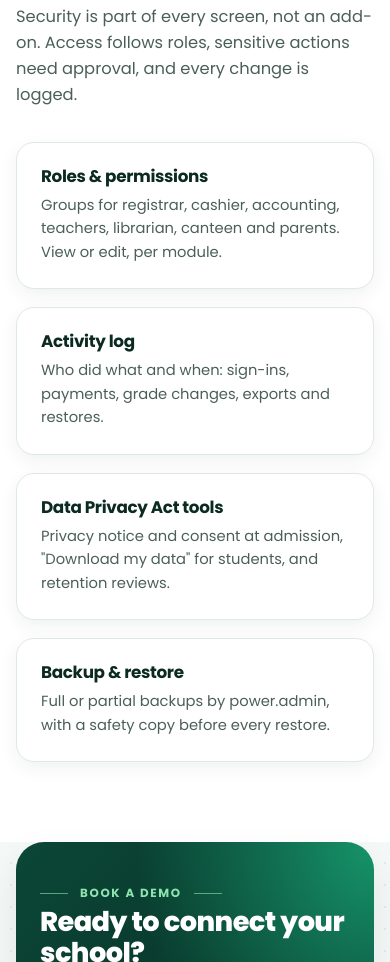
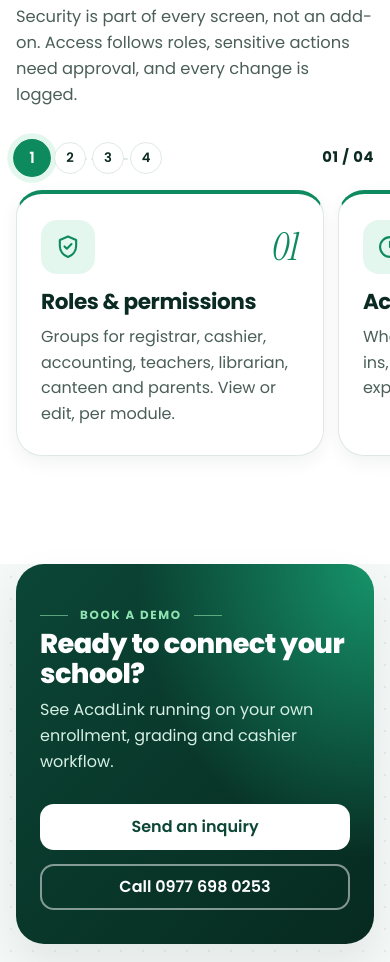
Before and after one commit to JMacailao/ACADLINK_WEBSITE, a plain HTML site: page index.html in a window 390 px wide. Shown: the part 5220-6182 px from the top of the page. Drawn offline with Linux system fonts and the light colour scheme.

Commit message:
Security as swipeable cards on phones
The four security features are now cards you swipe through on phones,
with the same numbered stepper and 01 / 04 counter as the journey and
modules. Each card (desktop too) gets an icon and a serif number.

Co-Authored-By: Claude Opus 5.5 <noreply@anthropic.com>
Claude-Session: https://claude.ai/code/session_01VsgE8FzVwEFJeADRBgS77H

```diff
--- a/assets/css/site.css
+++ b/assets/css/site.css
@@ -410,3 +410,25 @@ h2 { font-size: clamp(2rem, 4vw, 3.1rem); font-weight: 800; }
   .pd .marquee { margin-top: 20px; }
 }
 @media (max-width: 380px) { .pd-grid .pd-col { flex-basis: 88%; } }
+
+/* Security cards: icon and number */
+.sl-top { display: flex; align-items: center; justify-content: space-between; margin-bottom: 16px; }
+.sl-ic { width: 46px; height: 46px; border-radius: 14px; display: grid; place-items: center; background: var(--mint-soft); color: var(--green-2); transition: transform .35s var(--ease); }
+.sl-ic svg { width: 24px; height: 24px; fill: none; stroke: currentColor; stroke-width: 1.8; stroke-linecap: round; stroke-linejoin: round; }
+.sl-card:hover .sl-ic { transform: rotate(-6deg) scale(1.06); }
+.sl-num { font: italic 400 1.7rem/1 "Instrument Serif", serif; color: var(--muted); opacity: .7; }
+
+/* Security on phones: swipeable cards with the same stepper */
+@media (max-width: 760px) {
+  #slDots { margin-top: 0; margin-bottom: 4px; }
+  .sl-grid { display: flex; align-items: stretch; gap: 14px; width: 100%; margin: 0; padding: 12px 16px 28px;
+    overflow-x: auto; overflow-y: hidden; scroll-snap-type: x mandatory; scroll-padding-inline: 16px; scrollbar-width: none; overscroll-behavior-x: contain; }
+  .sl-grid::-webkit-scrollbar { display: none; }
+  .sl-grid .sl-card { flex: 0 0 86%; scroll-snap-align: start; opacity: 1; transform: none; padding: 26px 24px 28px; border-radius: 26px; border-top: 4px solid var(--green-2); }
+  .sl-grid .sl-card:hover { transform: none; }
+  .sl-ic { width: 54px; height: 54px; border-radius: 16px; } .sl-ic svg { width: 28px; height: 28px; }
+  .sl-num { font-size: 2.4rem; color: var(--green-2); opacity: 1; }
+  .sl-grid .sl-card h3 { font-size: 1.35rem; margin-bottom: 10px; }
+  .sl-grid .sl-card p { font-size: 1rem; }
+}
+@media (max-width: 380px) { .sl-grid .sl-card { flex-basis: 88%; } }
--- a/assets/js/site.js
+++ b/assets/js/site.js
@@ -118,6 +118,7 @@
   }
   makeStepper(rail, steps, $('#jrDotsTrack'), $('#jrCount'), 'Step');
   makeStepper($('#pdGrid'), $$('#pdGrid .pd-col'), $('#pdDotsTrack'), $('#pdCount'), 'Group');
+  makeStepper($('#slGrid'), $$('#slGrid .sl-card'), $('#slDotsTrack'), $('#slCount'), 'Feature');
 
   /* "More about this step" on the journey cards (phones) */
   steps.forEach(function (s) {
--- a/index.html
+++ b/index.html
@@ -12,7 +12,7 @@
 <link rel="preconnect" href="https://fonts.googleapis.com">
 <link rel="preconnect" href="https://fonts.gstatic.com" crossorigin>
 <link rel="stylesheet" href="https://fonts.googleapis.com/css2?family=Poppins:wght@400;500;600;700;800&family=Instrument+Serif:ital@0;1&display=swap">
-<link rel="stylesheet" href="assets/css/site.css?v=6">
+<link rel="stylesheet" href="assets/css/site.css?v=7">
 <script>/* set the theme before the page paints (no flash) */try{var t=localStorage.getItem('acadlink-theme');if(t)document.documentElement.dataset.theme=t;}catch(e){}</script>
 </head>
 <body>
@@ -158,11 +158,12 @@
     <div><p class="kicker reveal">Security &amp; privacy</p><h2 class="reveal">Your school's data, <em>protected.</em></h2></div>
     <p class="body reveal">Security is part of every screen, not an add-on. Access follows roles, sensitive actions need approval, and every change is logged.</p>
   </div>
-  <div class="wrap sl-grid">
-    <div class="sl-card reveal"><h3>Roles &amp; permissions</h3><p>Groups for registrar, cashier, accounting, teachers, librarian, canteen and parents. View or edit, per module.</p></div>
-    <div class="sl-card reveal"><h3>Activity log</h3><p>Who did what and when: sign-ins, payments, grade changes, exports and restores.</p></div>
-    <div class="sl-card reveal"><h3>Data Privacy Act tools</h3><p>Privacy notice and consent at admission, "Download my data" for students, and retention reviews.</p></div>
-    <div class="sl-card reveal"><h3>Backup &amp; restore</h3><p>Full or partial backups by power.admin, with a safety copy before every restore.</p></div>
+  <div class="wrap jr-dots" id="slDots" aria-label="Security features"><div class="jr-dots-track" id="slDotsTrack"></div><span class="jr-count" id="slCount" aria-live="polite">01 / 04</span></div>
+  <div class="wrap sl-grid" id="slGrid">
+    <div class="sl-card reveal"><div class="sl-top"><span class="sl-ic" aria-hidden="true"><svg viewBox="0 0 24 24"><path d="M12 3l7 3v5c0 4.5-3 8.2-7 9.5C8 19.2 5 15.5 5 11V6l7-3z"/><path d="M9 11.5l2 2 4-4"/></svg></span><span class="sl-num" aria-hidden="true">01</span></div><h3>Roles &amp; permissions</h3><p>Groups for registrar, cashier, accounting, teachers, librarian, canteen and parents. View or edit, per module.</p></div>
+    <div class="sl-card reveal"><div class="sl-top"><span class="sl-ic" aria-hidden="true"><svg viewBox="0 0 24 24"><circle cx="12" cy="12" r="8.5"/><path d="M12 7.5V12l3 2"/></svg></span><span class="sl-num" aria-hidden="true">02</span></div><h3>Activity log</h3><p>Who did what and when: sign-ins, payments, grade changes, exports and restores.</p></div>
+    <div class="sl-card reveal"><div class="sl-top"><span class="sl-ic" aria-hidden="true"><svg viewBox="0 0 24 24"><rect x="5" y="10.5" width="14" height="9.5" rx="2"/><path d="M8 10.5V8a4 4 0 0 1 8 0v2.5"/><path d="M12 14.5v2"/></svg></span><span class="sl-num" aria-hidden="true">03</span></div><h3>Data Privacy Act tools</h3><p>Privacy notice and consent at admission, "Download my data" for students, and retention reviews.</p></div>
+    <div class="sl-card reveal"><div class="sl-top"><span class="sl-ic" aria-hidden="true"><svg viewBox="0 0 24 24"><path d="M4 12a8 8 0 0 1 13.7-5.6L20 8.5"/><path d="M20 4v4.5h-4.5"/><path d="M20 12a8 8 0 0 1-13.7 5.6L4 15.5"/><path d="M4 20v-4.5h4.5"/></svg></span><span class="sl-num" aria-hidden="true">04</span></div><h3>Backup &amp; restore</h3><p>Full or partial backups by power.admin, with a safety copy before every restore.</p></div>
   </div>
 </section>
 
@@ -224,6 +225,6 @@
   </div>
   <div class="wrap foot-bottom"><span>© <span id="year">2026</span> AcadLink</span><a href="#top">Back to top ↑</a></div>
 </footer>
-<script src="assets/js/site.js?v=3" defer></script>
+<script src="assets/js/site.js?v=4" defer></script>
 </body>
 </html>
```
